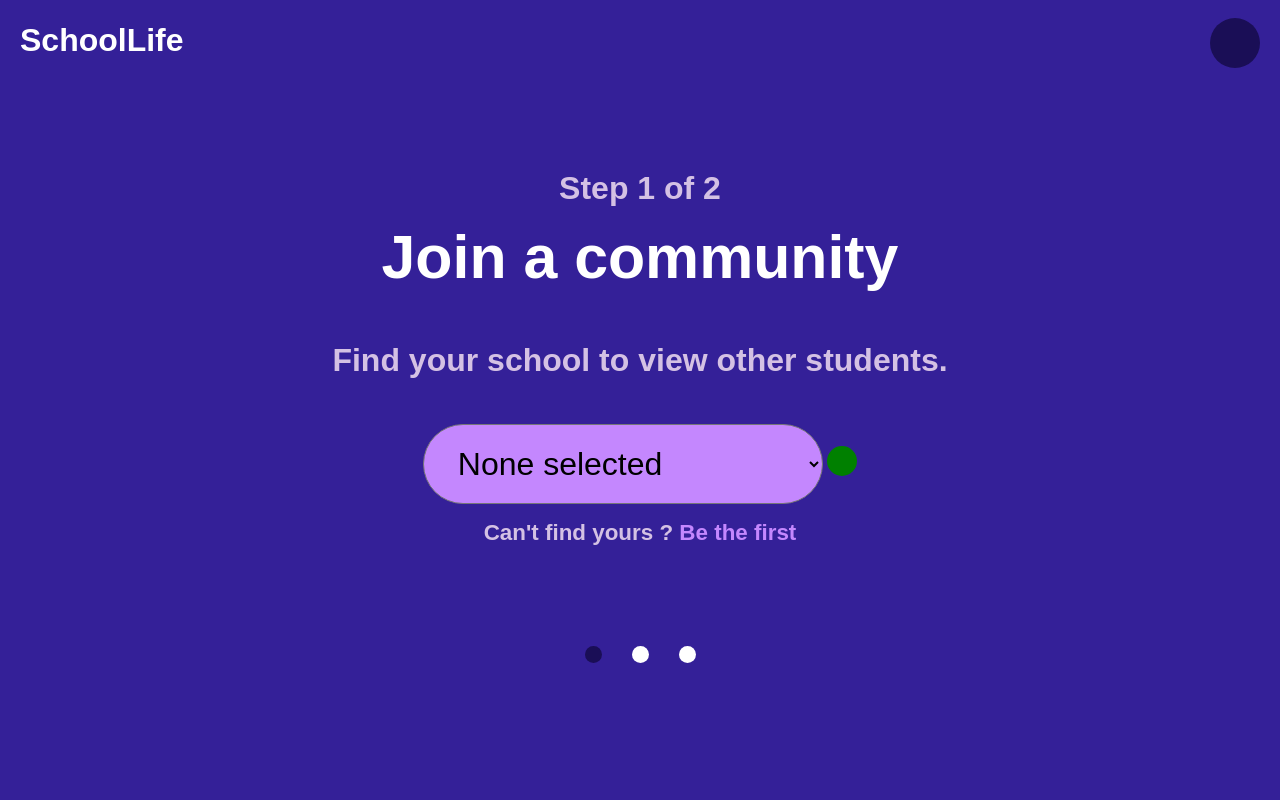
After one commit to noshrane/SchoolLife, a Flask app: page /join_community in a window 1280 px wide. The commit adds this page. Run offline with Flask 3, Linux system fonts and the light colour scheme.

Commit message:
Finished community pages; user can now join/create

```diff
--- a/app.py
+++ b/app.py
@@ -29,7 +29,13 @@ class Schedule(db.Model): # defined schedules model
     subject = db.Column(db.String)
     teacher = db.Column(db.String)
 
+class Community(db.Model): # defined communities model
+    id = db.Column(db.Integer, primary_key=True)
+    community = db.Column(db.String)
+    periods = db.Column(db.Integer)
+
 with app.app_context(): # create tabel
+    # db.drop_all()
     db.create_all()
 
 @app.after_request
@@ -48,8 +54,16 @@ def index():
 
 @app.route("/home")
 def home():
+    user = Users.query.filter_by(id=session.get("user_id")).first()
 
-    return render_template("home.html", message="")
+    if not user:
+        return redirect("/login")
+
+    if user.community == "null":
+        return redirect("/join_community")
+    else:
+        return render_template("home.html", message="")
+
 
 @app.route("/login", methods=["GET", "POST"])
 def login():
@@ -108,3 +122,51 @@ def logout():
 
     session.clear() # forget user id
     return redirect("/")
+
+@app.route("/join_community", methods=["GET", "POST"])
+def join_community():
+    if request.method=="GET":
+        list = [community.community for community in Community.query.all()]
+        print(list)
+
+        return render_template("join_community.html", message="", list=list)
+
+    else:
+        selected_community = request.form.get("community")
+        list = [community.community for community in Community.query.all()]
+
+        if selected_community == "null":
+            return render_template("join_community.html", message="Please select a community.", list=list)
+
+        user = Users.query.filter_by(id=session.get("user_id")).first()
+
+        user.community = selected_community
+
+        return redirect("/schedule")
+
+@app.route("/create_community", methods=["GET", "POST"])
+def create_community():
+    if request.method=="GET":
+        return render_template("create_community.html", message="")
+
+    else:
+        if not request.form.get("school") or not request.form.get("periods"):
+            return render_template("create_community.html", message="Please fill each field.")
+
+        one_community = Community(
+            community=request.form.get("school"),
+            periods=request.form.get("periods"),
+        )
+
+        db.session.add(one_community)
+
+        user = Users.query.filter_by(id=session.get("user_id")).first()
+        user.community = request.form.get("school")
+
+        db.session.commit()
+
+        return redirect("/schedule")
+
+@app.route("/schedule")
+def schedule():
+    return render_template("schedule.html")
--- a/static/styles.css
+++ b/static/styles.css
@@ -2,18 +2,23 @@
     box-sizing: border-box;
 }
 
-.login_page {
+.login_page,
+.join_community_page {
     background: #342098;
     width: 100%;
+    height: 100vh;
     margin: 0;
     padding: 0;
+    font-family: sans-serif;
 }
+
+/* login page */
 
 .align-stuff {
     display: flex;
     justify-content: center;
     align-items: center;
-    height: 100vh;
+    height: 93vh;
     width: 100%;
 }
 
@@ -80,6 +91,211 @@
 
 .login-input {
     width: 350px;
-    height: 40px;
-    margin: 20px;
+    height: 42px;
+    margin-top: 20px;
+    border: none;
+    padding: 5px;
 }
+
+.white-font {
+    color: white;
+}
+
+.black-font {
+    color: black;
+}
+
+.error {
+    color: red;
+    width: 100%;
+    display: flex;
+    align-items: center;
+    justify-content: center;
+}
+
+/* join community page */
+
+.medium {
+    font-size: 2rem;
+}
+
+.big {
+    font-size: 3.8rem;
+}
+
+.small {
+    font-size: 1.4rem;
+}
+
+.grey-font {
+    color: #D4C1E4;
+}
+
+.align-vertical {
+    width: 100%;
+    height: 90vh;
+    display: flex;
+    flex-direction: column;
+    align-items: center;
+    justify-content: center;
+}
+
+.purple_box {
+    background: #C487FE;
+    border-radius: 120px;
+}
+
+.save {
+    width: 30px;
+    height: 30px;
+    border-radius: 50%;
+    background: green;
+    border: none;
+}
+
+.inline-form {
+    display: inline-block;
+}
+
+.join_a_community {
+    margin-top: 15px;
+    margin-bottom: 50px;
+    padding: 0;
+}
+
+.find_your_school {
+    margin: 0;
+    padding: 0;
+}
+
+.step {
+    padding: 0;
+    margin: 0;
+}
+
+.dropdown {
+    margin-top: 45px;
+    margin-bottom: 8px;
+    padding-top: 10px;
+    padding-bottom: 10px;
+    padding-left: 30px;
+    width: 400px;
+    height: 80px;
+    font-size: 2rem;
+}
+
+.dot {
+    width: 17px;
+    height: 17px;
+    border-radius: 50%;
+    margin: 15px;
+    background: white;
+}
+
+.three-dots {
+    display: flex;
+    flex-direction: row;
+    align-items: center;
+    justify-content: center;
+    width: 100%;
+    margin-top: 55px;
+}
+
+.cant_find {
+    margin-top: 8px;
+}
+
+.be_first {
+    text-decoration: none;
+    color: #C487FE;
+}
+
+.align-horizontal {
+    display: flex;
+    flex-direction: row;
+    justify-content: space-between;
+    align-items: center;
+    width: 100%;
+    height: 10vh;
+    padding: 20px;
+}
+
+.setting-icon {
+    width: 50px;
+    height: 50px;
+    border-radius: 50%;
+    background: #1A0E56;
+    margin-top: 5px;
+}
+
+.logo {
+    font-size: 2rem;
+    color: white;
+    padding: 0;
+    margin: 0;
+}
+
+.blue_fig {
+    background: #1A0E56;
+}
+
+/* Create community */
+
+#school {
+    width: 300px;
+    height: 35px;
+    margin-bottom: 30px;
+}
+
+#periods {
+    width: 100px;
+    height: 35px;
+}
+
+.align-vert {
+    display: flex;
+    flex-direction: column;
+    align-items: center;
+    justify-content: center;
+}
+
+.vert-box {
+    width: 100%;
+    display: flex;
+    flex-direction: row;
+    justify-content: center;
+    align-items: center;
+    margin-bottom: 30px;
+    margin-top: -20px;
+}
+
+.label-input {
+    width: 46%;
+    text-align: right;
+    margin-right: 8%;
+}
+
+.school_name {
+    margin-bottom: 20px;
+}
+
+.periods_per {
+    margin: 0;
+}
+
+.inputs {
+    width: 46%;
+    display: flex;
+    flex-direction: column;
+    justify-content: center;
+    align-items: left;
+}
+
+.create_button {
+    width: 300px;
+    height: 80px;
+    font-size: 2rem;
+    padding-top: 10px;
+    padding-bottom: 10px;
+    border: none;
+}
--- /dev/null
+++ b/templates/join_community.html
@@ -0,0 +1,46 @@
+<!DOCTYPE html>
+
+<html lang="en">
+
+  <head>
+
+    <meta charset="utf-8">
+    <meta name="viewport" content="width=device-width, initial-scale=1.0" />
+
+    <title>Join community</title>
+
+    <link href="/static/styles.css" rel="stylesheet"/>
+  </head>
+
+  <body class="join_community_page">
+    <div class="align-horizontal">
+        <h1 class="logo">SchoolLife</h1>
+        <div class="setting-icon"></div>
+    </div>
+    <div class="align-vertical">
+        <h3 class="grey-font medium step">Step 1 of 2</h3>
+        <h2 class="white-font big join_a_community">Join a community</h2>
+        <h3 class="grey-font medium find_your_school">Find your school to view other students.</h3>
+
+        <form class="inline-form" action="/join_community" method="post">
+            <select name="community" id="community" class="dropdown purple_box medium black">
+                    <option value="null">None selected</option>
+                    {% for community in list %}
+                        <option value="{{ community }}">{{ community }}</option>
+                    {% endfor %}
+            </select>
+            <button class="save" type="submit"></button>
+        </form>
+
+        <h4 class="grey-font small cant_find">Can't find yours ? <a href="/create_community" class="be_first">Be the first</a></h4>
+        <div class="three-dots">
+                <div class="dot blue_fig"></div>
+                <div class="dot"></div>
+                <div class="dot"></div>
+        </div>
+
+        <div class="error"><p>{{ message }}</p></div>
+
+    </div>
+  </body>
+</html>
```
Also changed, not shown: other parts of static/styles.css (+19 -13 lines), templates/create_community.html (added, +51 -0 lines), templates/login.html (+6 -5 lines), templates/schedule.html (added, +23 -0 lines), instance.users.db (added), instance/users.db, 3 other files.
